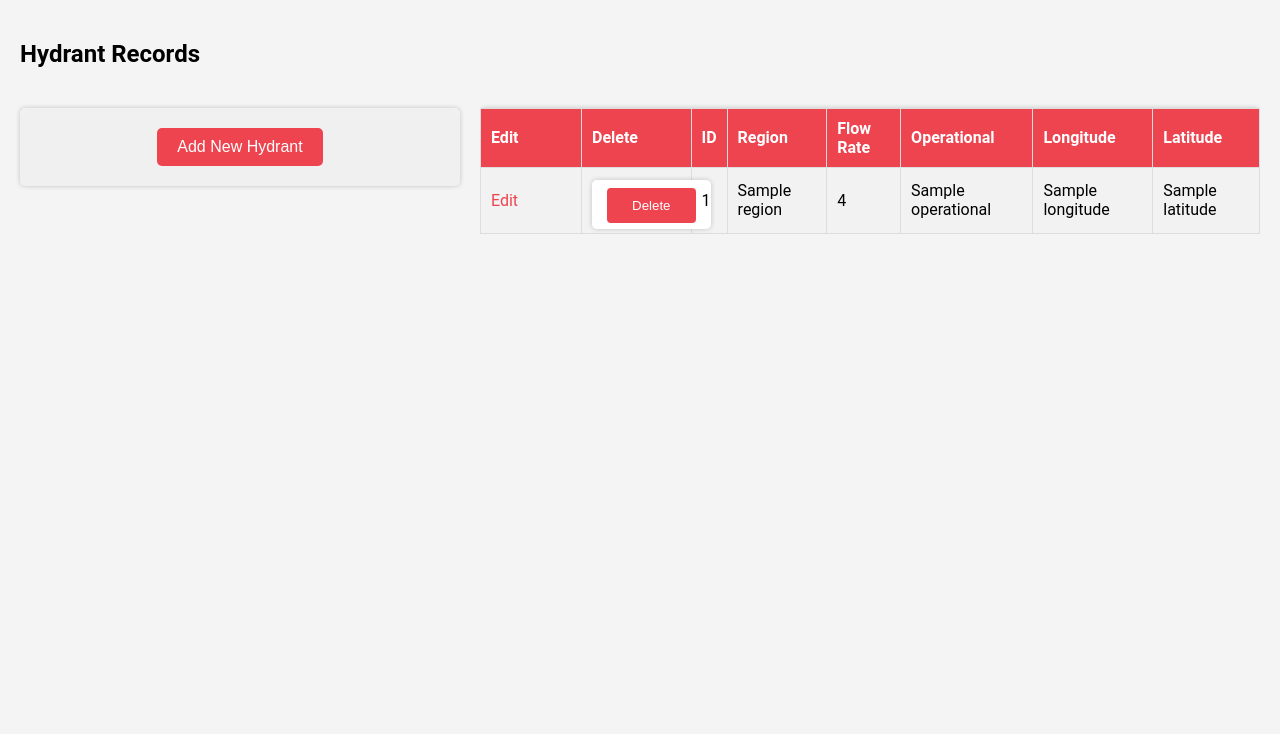
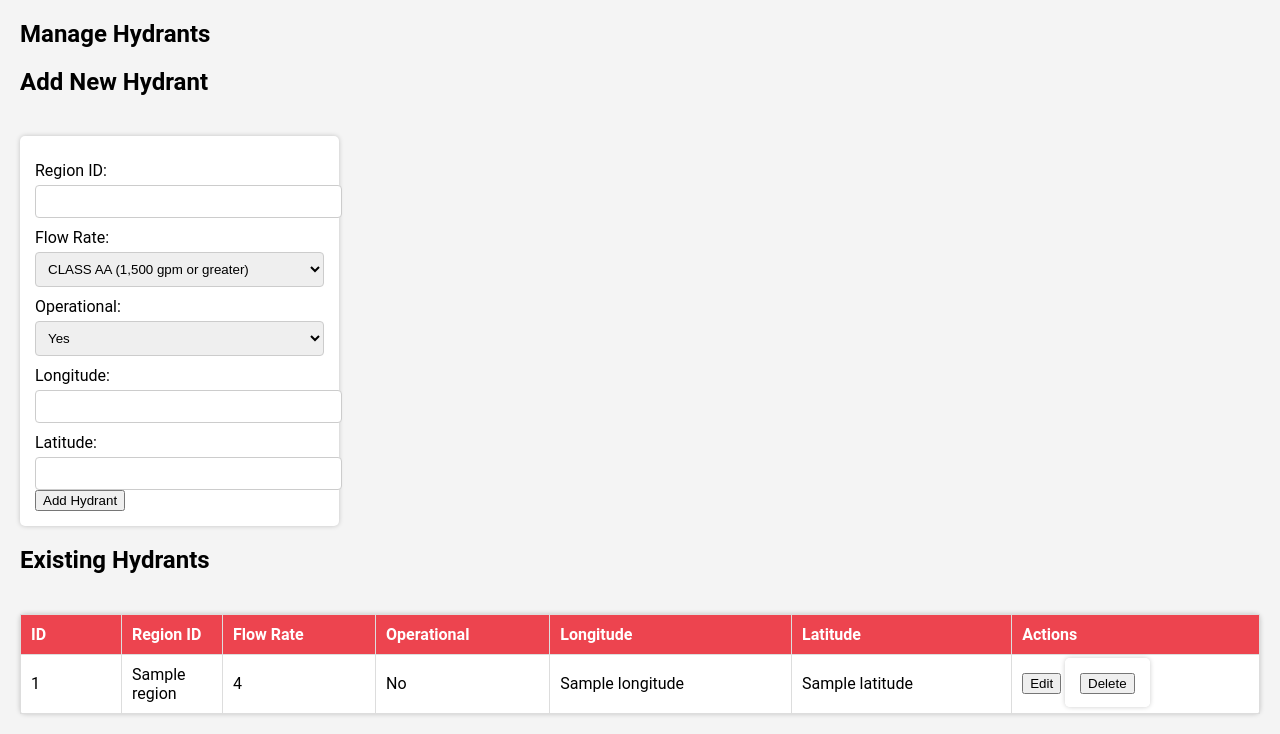
Before and after one commit to PiekoRocks/StreamLine, a Flask app: template templates/hydrants.html in a window 1280 px wide. Shown: the part 162-896 px from the top of the page. Before the commit the page ends 396 px from the top, so only its background shows below. Run offline with Flask 3, Linux system fonts and the light colour scheme; the template is opened without the code that fills it: most values are stand-ins (such as "Sample title", 1, 10 or a date in 2020).

Commit message:
Finally working for hydrants YESS CRUD OPERATIONS . :

```diff
--- a/app.py
+++ b/app.py
@@ -14,15 +14,9 @@ db = mysql.connector.connect(
 # Enable dictionary mode for easy access to query results
 cursor = db.cursor(dictionary=True)
 
+print("Available Routes:")
+print(app.url_map)
 
-@app.route('/hydrants')
-def show_hydrants():
-    cursor.execute("SELECT * FROM Hydrants")
-    hydrants = cursor.fetchall()
-    return render_template('hydrants.html', hydrants=hydrants)
-
-
-# Route to add a new hydrant
 @app.route('/add_hydrant', methods=['POST'])
 def add_hydrant():
     region = request.form['region']
@@ -32,12 +26,22 @@ def add_hydrant():
     latitude = request.form['latitude']
 
     cursor = db.cursor()
+
+    # 🔍 Check if region_id exists in Regions table
+    cursor.execute("SELECT COUNT(*) FROM Regions WHERE region_id = %s", (region,))
+    region_exists = cursor.fetchone()[0]
+
+    if region_exists == 0:
+        return "Error: Region ID does not exist. Please choose a valid region.", 400
+
+    # ✅ Insert Hydrant if region exists
     cursor.execute(
         "INSERT INTO Hydrants (region_id, flow_rate, is_operational, gps_long, gps_lat) VALUES (%s, %s, %s, %s, %s)",
         (region, flow_rate, operational, longitude, latitude)
     )
     db.commit()
     return redirect(url_for('show_hydrants'))
+
 
 # Route to update a hydrant
 @app.route('/edit_hydrant/<int:id>', methods=['POST'])
@@ -69,9 +73,6 @@ def delete_hydrant(id):
 def index():
     return render_template('index.html')
 
-if __name__ == '__main__':
-    app.run(debug=True, host='0.0.0.0', port=5200)
-
 @app.route('/test_db')
 def test_db():
     try:
@@ -83,9 +84,15 @@ def test_db():
 
 @app.route('/hydrants')
 def show_hydrants():
-    cursor.execute("SELECT * FROM Hydrants")
+    cursor.execute("SELECT hydrant_id, region_id AS region, flow_rate, is_operational, gps_long AS longitude, gps_lat AS latitude FROM Hydrants")
     hydrants = cursor.fetchall()
-    return render_template('hydrants.html', hydrants=hydrants)
+
+    # ✅ Fetch available regions for dropdown
+    cursor.execute("SELECT region_id FROM Regions")
+    regions = cursor.fetchall()
+
+    return render_template('hydrants.html', hydrants=hydrants, regions=regions)
+
 
 @app.route('/regions')
 def show_regions():
@@ -122,3 +129,6 @@ def show_hydrants_inspections():
     cursor.execute("SELECT * FROM Hydrants_Inspections")
     hydrants_inspections = cursor.fetchall()
     return render_template('hydrants_inspections.html', hydrants_inspections=hydrants_inspections)
+
+if __name__ == '__main__':
+    app.run(debug=True, host='0.0.0.0', port=5200)
--- a/templates/hydrants.html
+++ b/templates/hydrants.html
@@ -1,98 +1,125 @@
 {% extends "base.html" %}
 
-{% block title %}Manage Hydrants{% endblock %}
+{% block content %}
+    <h1>Manage Hydrants</h1>
 
-{% block content %}
-<h2 class="page-title">Hydrant Records</h2>
-<div class="main-content">
-    <div class="side-content">
-        <button id="showAddFormButton" class="styled-button">Add New Hydrant</button>
-        <div class="form-container" id="addFormContainer" style="display: none;">
-            <h2>Add a New Hydrant</h2>
-            <form id="addForm" action="{{ url_for('add_hydrant') }}" method="POST">
-                <label>Region:</label>
-                <input type="text" name="region"><br>
-                <label>Flow Rate:</label>
+    <!-- Add Hydrant Form -->
+    <h2>Add New Hydrant</h2>
+    <form action="{{ url_for('add_hydrant') }}" method="POST">
+        <label for="region">Region ID:</label>
+        <input type="number" name="region" required>
+
+        <label for="flow_rate">Flow Rate:</label>
         <select name="flow_rate">
             <option value="CLASS AA">CLASS AA (1,500 gpm or greater)</option>
             <option value="CLASS A">CLASS A (1,000 gpm or greater)</option>
             <option value="CLASS B">CLASS B (500 to 1,000 gpm)</option>
-                    <option value="CLASS C" selected>CLASS C (&lt;500 gpm)</option>
-                </select><br>
-                <label>Operational:</label>
+            <option value="CLASS C">CLASS C (<500 gpm)</option>
+        </select>
+
+        <label for="operational">Operational:</label>
         <select name="operational">
-                    <option value="Yes">Yes</option>
-                    <option value="No">No</option>
-                </select><br>
-                <label>Longitude:</label>
-                <input type="text" name="longitude"><br>
-                <label>Latitude:</label>
-                <input type="text" name="latitude"><br>
-                <div class="button-container">
-                    <input type="submit" value="Add Hydrant">
-                    <button type="button" class="cancel-button" onclick="hideForm('addFormContainer')">Cancel</button>
-                </div>
+            <option value="1">Yes</option>
+            <option value="0">No</option>
+        </select>
+
+        <label for="longitude">Longitude:</label>
+        <input type="text" name="longitude" required>
+
+        <label for="latitude">Latitude:</label>
+        <input type="text" name="latitude" required>
+
+        <button type="submit">Add Hydrant</button>
     </form>
-        </div>
-        <div class="form-container" id="editFormContainer" style="display: none;">
-            <h2>Edit Hydrant</h2>
-            <form id="editForm" action="{{ url_for('edit_hydrant', id=hydrant.id) }}" method="POST">
-                <label>ID:</label>
-                <input type="text" name="id" readonly><br>
-                <label>Region:</label>
-                <input type="text" name="region"><br>
-                <label>Flow Rate:</label>
-                <select name="flow_rate">
-                    <option value="CLASS AA">CLASS AA (1,500 gpm or greater)</option>
-                    <option value="CLASS A">CLASS A (1,000 gpm or greater)</option>
-                    <option value="CLASS B">CLASS B (500 to 1,000 gpm)</option>
-                    <option value="CLASS C">CLASS C (&lt;500 gpm)</option>
-                </select><br>
-                <label>Operational:</label>
-                <select name="operational">
-                    <option value="Yes">Yes</option>
-                    <option value="No">No</option>
-                </select><br>
-                <label>Longitude:</label>
-                <input type="text" name="longitude"><br>
-                <label>Latitude:</label>
-                <input type="text" name="latitude"><br>
-                <div class="button-container">
-                    <input type="submit" value="Save Changes">
-                    <button type="button" class="cancel-button" onclick="hideForm('editFormContainer')">Cancel</button>
-                </div>
-            </form>
-        </div>
-    </div>
-    <div class="table-container">
-        <table border="1" cellpadding="5">
+
+    <!-- Hydrants Table -->
+    <h2>Existing Hydrants</h2>
+    <table border="1">
+        <thead>
             <tr>
-                <th>Edit</th>
-                <th>Delete</th>
                 <th>ID</th>
-                <th>Region</th>
+                <th>Region ID</th>
                 <th>Flow Rate</th>
                 <th>Operational</th>
                 <th>Longitude</th>
                 <th>Latitude</th>
+                <th>Actions</th>
             </tr>
+        </thead>
+        <tbody>
             {% for hydrant in hydrants %}
             <tr>
-                <td><a href="#edit">Edit</a></td>
+                <td>{{ hydrant.hydrant_id }}</td>
+                <td>{{ hydrant.region }}</td>
+                <td>{{ hydrant.flow_rate }}</td>
+                <td>{{ "Yes" if hydrant.is_operational else "No" }}</td>
+                <td>{{ hydrant.longitude }}</td>
+                <td>{{ hydrant.latitude }}</td>
                 <td>
-                    <form action="{{ url_for('delete_hydrant', id=hydrant.id) }}" method="POST" style="display:inline;">
-                        <input type="submit" value="Delete">
+                    <!-- Edit Button -->
+                    <button onclick="showEditForm('{{ hydrant.hydrant_id }}', '{{ hydrant.region }}', '{{ hydrant.flow_rate }}', '{{ hydrant.is_operational }}', '{{ hydrant.longitude }}', '{{ hydrant.latitude }}')">
+                        Edit
+                    </button>
+
+                    <!-- Delete Button -->
+                    <form action="{{ url_for('delete_hydrant', id=hydrant.hydrant_id) }}" method="POST" style="display:inline;">
+                        <button type="submit" onclick="return confirm('Are you sure you want to delete this hydrant?');">Delete</button>
                     </form>
                 </td>
-                <td>{{ hydrant.id }}</td>
-                <td>{{ hydrant.region }}</td>
-                <td>{{ hydrant.flow_rate }}</td>
-                <td>{{ hydrant.operational }}</td>
-                <td>{{ hydrant.longitude }}</td>
-                <td>{{ hydrant.latitude }}</td>
+            </tr>
+
+            <!-- Edit Hydrant Form (Hidden by Default) -->
+            <tr id="editFormContainer_{{ hydrant.hydrant_id }}" style="display: none;">
+                <td colspan="7">
+                    <form id="editForm_{{ hydrant.hydrant_id }}" action="{{ url_for('edit_hydrant', id=hydrant.hydrant_id) }}" method="POST">
+                        <label>ID:</label>
+                        <input type="text" name="id" value="{{ hydrant.hydrant_id }}" readonly><br>
+
+                        <label for="region">Region:</label>
+                        <select name="region">
+                            {% for region in regions %}
+                                <option value="{{ region.region_id }}">{{ region.region_id }}</option>
+                            {% endfor %}
+                        </select>
+
+
+                        <label>Flow Rate:</label>
+                        <select name="flow_rate">
+                            <option value="CLASS AA" {% if hydrant.flow_rate == "CLASS AA" %} selected {% endif %}>CLASS AA (1,500 gpm or greater)</option>
+                            <option value="CLASS A" {% if hydrant.flow_rate == "CLASS A" %} selected {% endif %}>CLASS A (1,000 gpm or greater)</option>
+                            <option value="CLASS B" {% if hydrant.flow_rate == "CLASS B" %} selected {% endif %}>CLASS B (500 to 1,000 gpm)</option>
+                            <option value="CLASS C" {% if hydrant.flow_rate == "CLASS C" %} selected {% endif %}>CLASS C (<500 gpm)</option>
+                        </select><br>
+
+                        <label>Operational:</label>
+                        <select name="operational">
+                            <option value="1" {% if hydrant.is_operational %} selected {% endif %}>Yes</option>
+                            <option value="0" {% if not hydrant.is_operational %} selected {% endif %}>No</option>
+                        </select><br>
+
+                        <label>Longitude:</label>
+                        <input type="text" name="longitude" value="{{ hydrant.longitude }}"><br>
+
+                        <label>Latitude:</label>
+                        <input type="text" name="latitude" value="{{ hydrant.latitude }}"><br>
+
+                        <button type="submit">Save Changes</button>
+                        <button type="button" onclick="hideForm('editFormContainer_{{ hydrant.hydrant_id }}')">Cancel</button>
+                    </form>
+                </td>
             </tr>
             {% endfor %}
+        </tbody>
     </table>
-    </div>
-</div>
+
+    <script>
+        function showEditForm(id, region, flowRate, operational, longitude, latitude) {
+            document.getElementById("editFormContainer_" + id).style.display = "table-row";
+        }
+
+        function hideForm(id) {
+            document.getElementById(id).style.display = "none";
+        }
+    </script>
+
 {% endblock %}
```
Also changed, not shown: 1 other file. Lines whose indentation alone changed are shown as unchanged.
